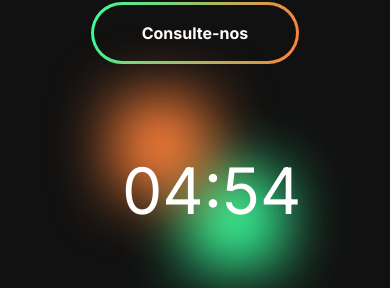
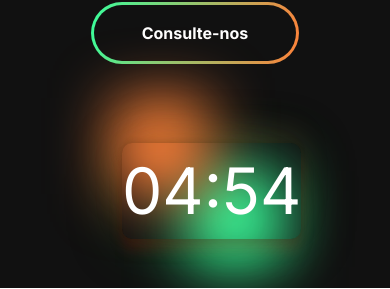
Before and after one commit to Brieffc/Landing-Page-React-TeuFuturo, a React (Create React App) app: page / in a window 390 px wide. Shown: the part 3095-3384 px from the top of the page. Built offline with nearby package versions, Linux system fonts and the light colour scheme; the HTML template or start-up script is replaced by a standard one.

Commit message:
update timer css

```diff
--- a/src/sass/components/_footer.scss
+++ b/src/sass/components/_footer.scss
@@ -1,5 +1,5 @@
 footer {
-  margin: 6rem 0;
+  margin-top: 8rem;
   display: flex;
   flex-direction: column;
   gap: 5rem;
--- a/src/sass/sections/_timer.scss
+++ b/src/sass/sections/_timer.scss
@@ -90,6 +90,12 @@
       }
     }
   }
+  .base-timer {
+    border-radius: 10px;
+    box-shadow: rgba(8, 139, 48, 0.25) 0px 4px 55px,
+      rgba(231, 4, 4, 0.12) 0px -12px 30px, rgba(0, 0, 0, 0.12) 0px 4px 6px,
+      rgba(219, 5, 5, 0.17) 0px 12px 13px, rgba(0, 0, 0, 0.09) 0px -3px 5px;
+  }
 }
 
 @media screen and (min-width: 280px) and (max-width: 1080px) {
```
